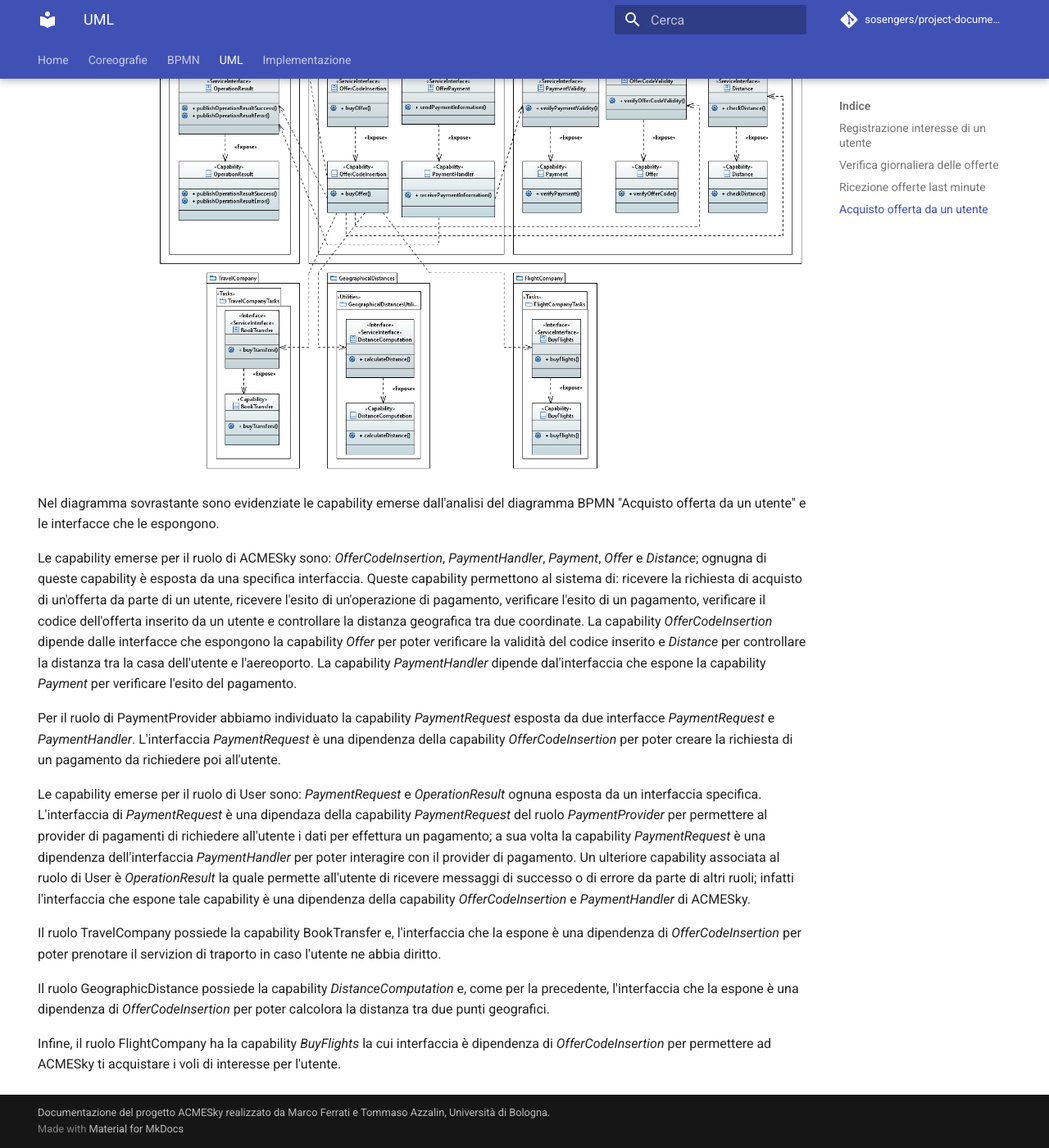
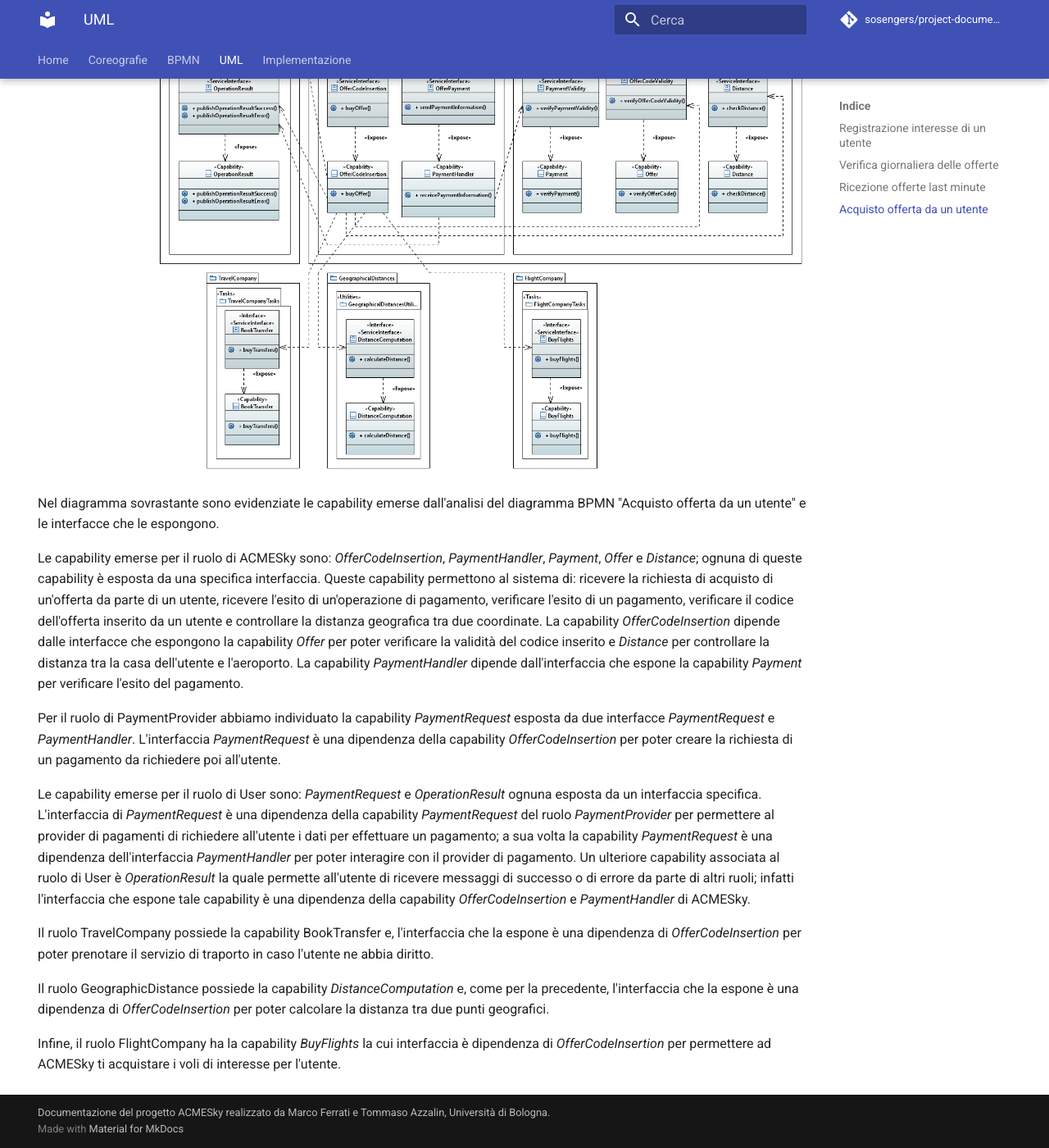
Before and after one commit to sosengers/project-documentation, an MkDocs documentation site: the page built from docs/uml.md, in a window 1280 px wide and 1400 px high, scrolled down 2685 px. Shown: the whole window at 82% size. Built offline with MkDocs 1.6.1 and Material for MkDocs 9.7.7, drawn with Linux system fonts in a browser that asks for light colours; comment, search, counter and statistics services are not loaded; some of the changed text lies outside the part shown.

Commit message:
Fix a errori di battitura

```diff
--- a/docs/uml.md
+++ b/docs/uml.md
@@ -30,14 +30,14 @@ Inoltre, dal diagramma BPMN è emersa anche un'altra capability, questa volta re
 
 Nel diagramma sovrastante sono evidenziate le capability emerse dall'analisi del diagramma BPMN "Acquisto offerta da un utente" e le interfacce che le espongono.
 
-Le capability emerse per il ruolo di ACMESky sono: _OfferCodeInsertion_, _PaymentHandler_, _Payment_, _Offer_ e _Distance_; ognugna di queste capability è esposta da una specifica interfaccia. Queste capability permettono al sistema di: ricevere la richiesta di acquisto di un'offerta da parte di un utente, ricevere l'esito di un'operazione di pagamento, verificare l'esito di un pagamento, verificare il codice dell'offerta inserito da un utente e controllare la distanza geografica tra due coordinate. La capability _OfferCodeInsertion_ dipende dalle interfacce che espongono la capability _Offer_ per poter verificare la validità del codice inserito e _Distance_ per controllare la distanza tra la casa dell'utente e l'aereoporto. La capability _PaymentHandler_ dipende dal'interfaccia che espone la capability _Payment_ per verificare l'esito del pagamento.
+Le capability emerse per il ruolo di ACMESky sono: _OfferCodeInsertion_, _PaymentHandler_, _Payment_, _Offer_ e _Distance_; ognuna di queste capability è esposta da una specifica interfaccia. Queste capability permettono al sistema di: ricevere la richiesta di acquisto di un'offerta da parte di un utente, ricevere l'esito di un'operazione di pagamento, verificare l'esito di un pagamento, verificare il codice dell'offerta inserito da un utente e controllare la distanza geografica tra due coordinate. La capability _OfferCodeInsertion_ dipende dalle interfacce che espongono la capability _Offer_ per poter verificare la validità del codice inserito e _Distance_ per controllare la distanza tra la casa dell'utente e l'aeroporto. La capability _PaymentHandler_ dipende dall'interfaccia che espone la capability _Payment_ per verificare l'esito del pagamento.
 
 Per il ruolo di PaymentProvider abbiamo individuato la capability _PaymentRequest_ esposta da due interfacce _PaymentRequest_ e _PaymentHandler_. L'interfaccia _PaymentRequest_ è una dipendenza della capability _OfferCodeInsertion_ per poter creare la richiesta di un pagamento da richiedere poi all'utente.
 
-Le capability emerse per il ruolo di User sono: _PaymentRequest_ e _OperationResult_ ognuna esposta da un interfaccia specifica. L'interfaccia di _PaymentRequest_ è una dipendaza della capability _PaymentRequest_ del ruolo _PaymentProvider_ per permettere al provider di pagamenti di richiedere all'utente i dati per effettura un pagamento; a sua volta la capability _PaymentRequest_ è una dipendenza dell'interfaccia _PaymentHandler_ per poter interagire con il provider di pagamento. Un ulteriore capability associata al ruolo di User è _OperationResult_ la quale permette all'utente di ricevere messaggi di successo o di errore da parte di altri ruoli; infatti l'interfaccia che espone tale capability è una dipendenza della capability _OfferCodeInsertion_ e _PaymentHandler_ di ACMESky.
+Le capability emerse per il ruolo di User sono: _PaymentRequest_ e _OperationResult_ ognuna esposta da un interfaccia specifica. L'interfaccia di _PaymentRequest_ è una dipendenza della capability _PaymentRequest_ del ruolo _PaymentProvider_ per permettere al provider di pagamenti di richiedere all'utente i dati per effettuare un pagamento; a sua volta la capability _PaymentRequest_ è una dipendenza dell'interfaccia _PaymentHandler_ per poter interagire con il provider di pagamento. Un ulteriore capability associata al ruolo di User è _OperationResult_ la quale permette all'utente di ricevere messaggi di successo o di errore da parte di altri ruoli; infatti l'interfaccia che espone tale capability è una dipendenza della capability _OfferCodeInsertion_ e _PaymentHandler_ di ACMESky.
 
-Il ruolo TravelCompany possiede la capability BookTransfer e, l'interfaccia che la espone è una dipendenza di _OfferCodeInsertion_ per poter prenotare il servizion di traporto in caso l'utente ne abbia diritto.
+Il ruolo TravelCompany possiede la capability BookTransfer e, l'interfaccia che la espone è una dipendenza di _OfferCodeInsertion_ per poter prenotare il servizio di traporto in caso l'utente ne abbia diritto.
 
-Il ruolo GeographicDistance possiede la capability _DistanceComputation_ e, come per la precedente, l'interfaccia che la espone è una dipendenza di _OfferCodeInsertion_ per poter calcolora la distanza tra due punti geografici.
+Il ruolo GeographicDistance possiede la capability _DistanceComputation_ e, come per la precedente, l'interfaccia che la espone è una dipendenza di _OfferCodeInsertion_ per poter calcolare la distanza tra due punti geografici.
 
 Infine, il ruolo FlightCompany ha la capability _BuyFlights_ la cui interfaccia è dipendenza di _OfferCodeInsertion_ per permettere ad ACMESky ti acquistare i voli di interesse per l'utente.
```
Also changed, not shown: other parts of docs/uml.md (+1 -1 lines).
